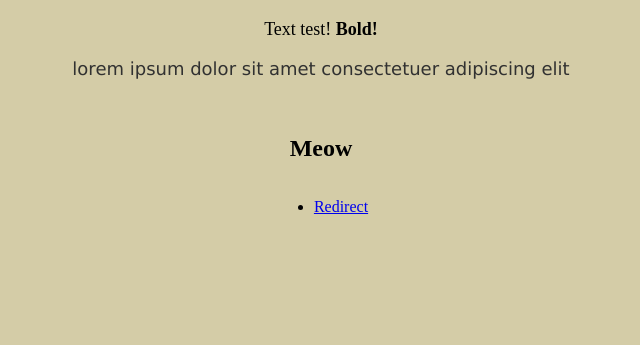
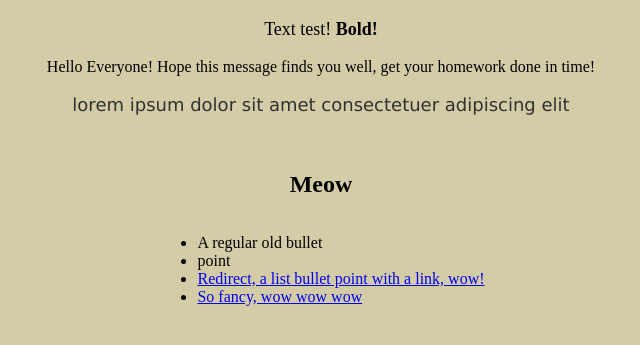
Before and after one commit to neik19/frontend2026, a plain HTML site: page Module2/index.html in a window 1280 px wide. Shown: the part 61-406 px from the top of the page, without its empty margins (319-959 px from the left). Drawn offline with Linux system fonts and the light colour scheme.

Commit message:
wow wow wow

```diff
--- a/Module2/index.html
+++ b/Module2/index.html
@@ -29,13 +29,17 @@
     <body>
         <h1>Hallo world</h1>
         <p id="text-test">Text test! <b>Bold!</b></p>
+        <p>Hello Everyone! Hope this message finds you well, get your homework done in time!</p>
         <p id="lorem-ipsum">lorem ipsum dolor sit amet consectetuer adipiscing elit</p>
         <br>
 
         <h2>Meow</h2>
         <div id="nav-list" >
             <ul>
-                <li><a href="redirect.html">Redirect</a></li>
+                <li>A regular old bullet</li>
+                <li>point</li>
+                <li><a href="redirect.html">Redirect, a list bullet point with a link, wow!</a></li>
+                <li><a href="redirect.html">So fancy, wow wow wow</a></li>
             </ul>
         </div>
     </body>
```
